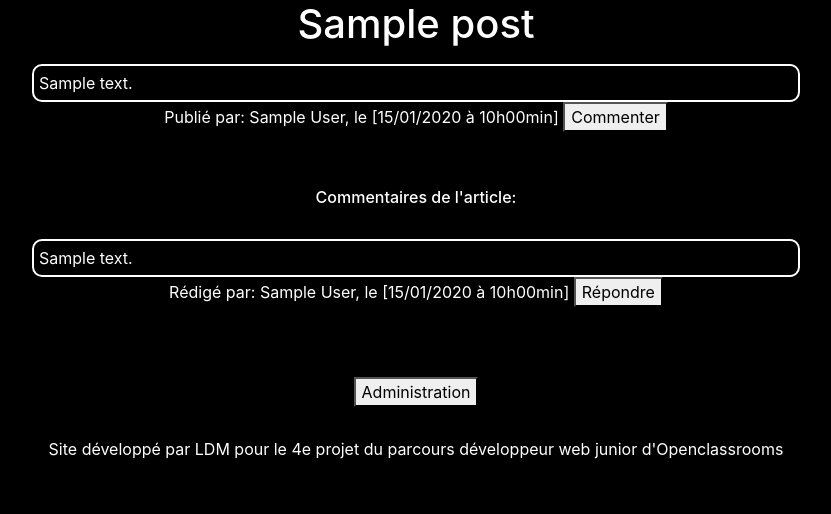
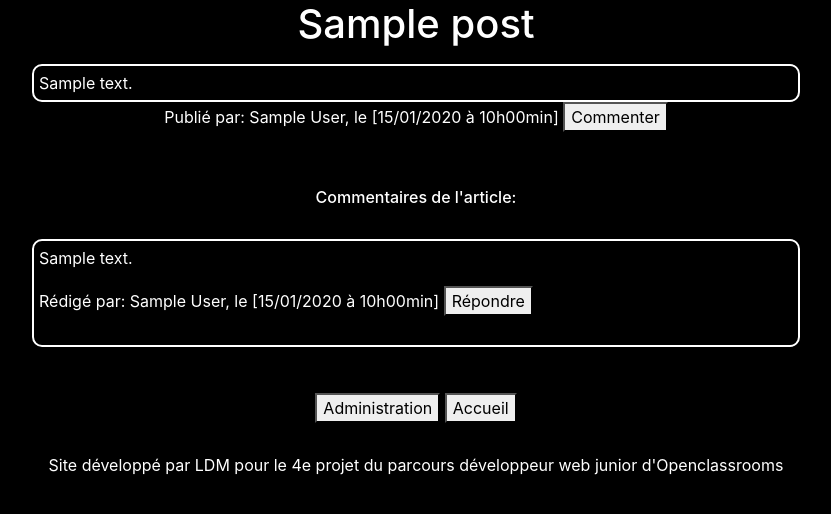
Before and after one commit to Meiyo40/opc4_blog, a PHP site: page /index.php?action=post&id=1 in a window 1280 px wide. Shown: the top 514 px of the page, without its empty margins (224-1055 px from the left). Run offline with PHP 8.4, Linux system fonts and the light colour scheme; tables that the repository leaves empty or names only in its code hold one stand-in row (values such as "Sample post"); some libraries are stand-ins or nearby versions.

Commit message:
Add subcomment style and display comments count

```diff
--- a/assets/css/style.css
+++ b/assets/css/style.css
@@ -20,7 +20,8 @@ body {
 /* ARTICLE */
 
 article,
-.comment {
+.comment,
+.subComment{
     width: 60%;
     margin: 0 auto;
 }
@@ -31,7 +32,9 @@ article,
     text-decoration: none;
 }
 
-.article-content {
+.article-content,
+.comment,
+.subComment{
     border: solid 2px #fff;
     border-radius: 10px;
     padding: 5px;
@@ -47,6 +50,18 @@ h6 {
     margin-top: 0;
 }
 
+/*COMMENT POST*/
+
+.subComment{
+    list-style: none;
+}
+.comment,
+.subComment{
+    margin-bottom: 15px;
+}
+.comment-signature{
+    margin-bottom: 0;
+}
 
 /*COMMENT FORM*/
 
--- a/controller/controller.php
+++ b/controller/controller.php
@@ -30,6 +30,7 @@ class Controller{
     public function listPosts()
     {
         $posts = $this->PostManager->getPosts(); // Appel d'une fonction de cet objet
+        $comments = $this->CommentManager->getNbComments();
 
         require(__DIR__.'/../view/frontend/listPostsView.php');
     }
--- a/model/CommentManager.php
+++ b/model/CommentManager.php
@@ -49,9 +49,21 @@ class CommentManager{
         return $comment;
     }
 
+    public function getNbComments(){
+        $db = Database::connect();
+        $statement = $db->prepare('SELECT post_id, COUNT(*) AS nbComments FROM opc_blog_comment GROUP BY post_id');
+
+        $statement->execute();
+        $comments = $statement->fetchAll();
+
+        Database::disconnect();
+
+        return $comments;
+    }
+
     public function getComments($postId){
         $db = Database::connect();
-        $statement = $db->prepare('SELECT id, post_id, author, comment, DATE_FORMAT(comment_date, \'%d/%m/%Y à %Hh%imin\') AS comment_date
+        $statement = $db->prepare('SELECT id, post_id, author,comment_parent, comment, DATE_FORMAT(comment_date, \'%d/%m/%Y à %Hh%imin\') AS comment_date
         FROM opc_blog_comment
         WHERE post_id = ?');
 
--- a/view/frontend/listPostsView.php
+++ b/view/frontend/listPostsView.php
@@ -16,7 +16,7 @@
                     echo "</h3><p>";
                     echo "<div class='post".$i."'>";
                     echo    "<p class='article-content'>".$posts[$i]['content']."</p>";
-                    echo    "<p class='article-signature'>Rédigé par: ".$posts[$i]['author'].", le [".$posts[$i]['date']."] <em><a href='index.php?action=post&id=".$posts[$i]['id']."'>Commentaires</a></em></p><br>";
+                    echo    "<p class='article-signature'>Rédigé par: ".$posts[$i]['author'].", le [".$posts[$i]['date']."] <em><a href='index.php?action=post&id=".$posts[$i]['id']."'>[".$comments[$i]['nbComments']."] Commentaires</a></em></p><br>";
                     echo "</div></p></a></article>";
                 }
 
--- a/view/frontend/postView.php
+++ b/view/frontend/postView.php
@@ -21,10 +21,24 @@
         echo "<h6>Commentaires de l'article:</h6><br>";
         if($comments){
             for($i = 0; $i < sizeof($comments);$i++){
-                echo "<div class='comment post".$i."'>";
-                echo    "<p class='article-content'>".$comments[$i]['comment']."</p>";
-                echo    "<p class='article-signature'>Rédigé par: ".$comments[$i]['author'].", le [".$comments[$i]['comment_date']."] <button onclick='displayForm(".$comments[$i]['id'].")' class='comment-answer' data-comment-id=".$comments[$i]['id'].">Répondre</button></p><br>";
-                echo "</div>";
+                echo "<div class='commentGroup'>";
+                if(!$comments[$i]['comment_parent']){
+                    echo "<div class='comment' id='post".$i."'>";
+                    echo    "<p class='comment-content'>".$comments[$i]['comment']."</p>";
+                    echo    "<p class='comment-signature'>Rédigé par: ".$comments[$i]['author'].", le [".$comments[$i]['comment_date']."] <button onclick='displayForm(".$comments[$i]['id'].")' class='comment-answer' data-comment-id=".$comments[$i]['id'].">Répondre</button></p><br>";
+                    echo "</div>";
+                }
+                echo "<ul>";
+                for($j = 0; $j < sizeof($comments);$j++){
+                    if($comments[$j]['comment_parent'] == $comments[$i]['id']){
+                        echo "<li class='subComment' id='post".$j."'>";
+                        echo    "<p>En réponse à <strong>".$comments[$i]['author']."</strong></p>";
+                        echo    "<p class='comment-content'>".$comments[$j]['comment']."</p>";
+                        echo    "<p class='comment-signature'>Rédigé par: ".$comments[$j]['author'].", le [".$comments[$j]['comment_date']."] <button onclick='displayForm(".$comments[$j]['id'].")' class='comment-answer' data-comment-id=".$comments[$j]['id'].">Répondre</button></p><br>";
+                        echo "</li>";
+                    }
+                }
+                echo "</ul></div>";
             }
         }
     ?>
--- a/view/template.php
+++ b/view/template.php
@@ -21,6 +21,7 @@
         <?= $content ?>
         <div id="admin-btn">
             <a href="index.php?action=login"><button>Administration</button></a>
+            <a href="index.php"><button>Accueil</button></a>
         </div>
         <!-- Bootstrap core JavaScript
         ================================================== -->
```
